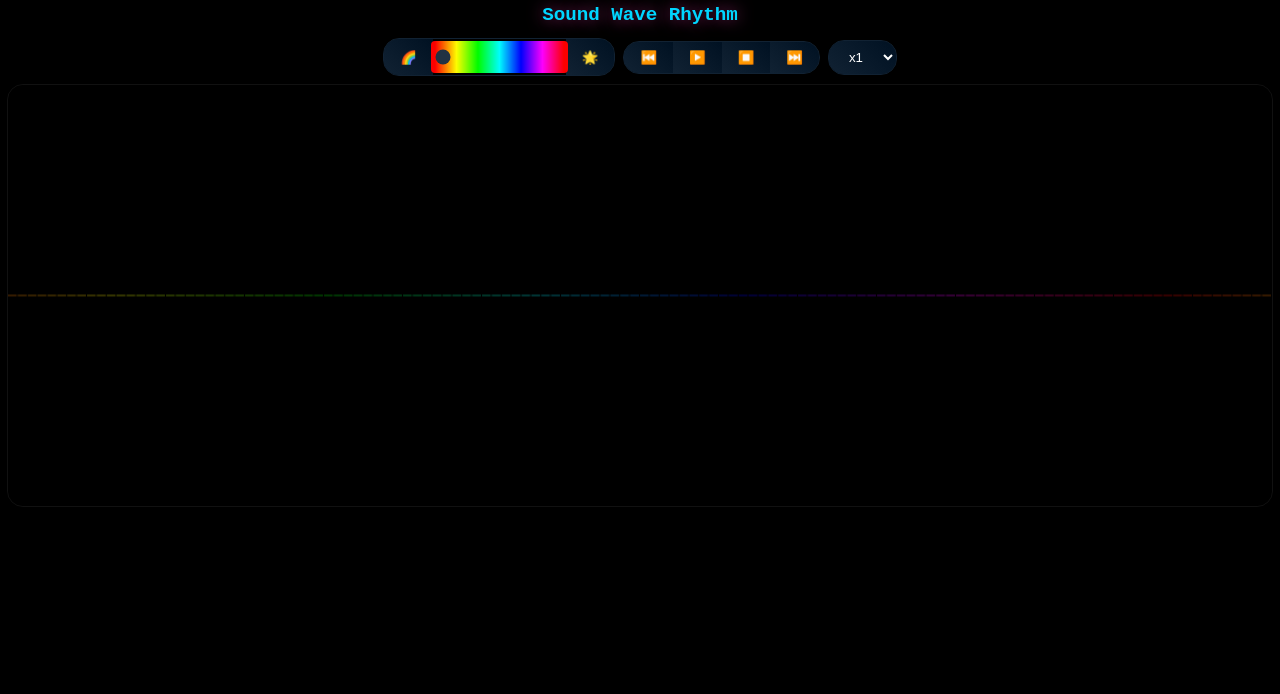
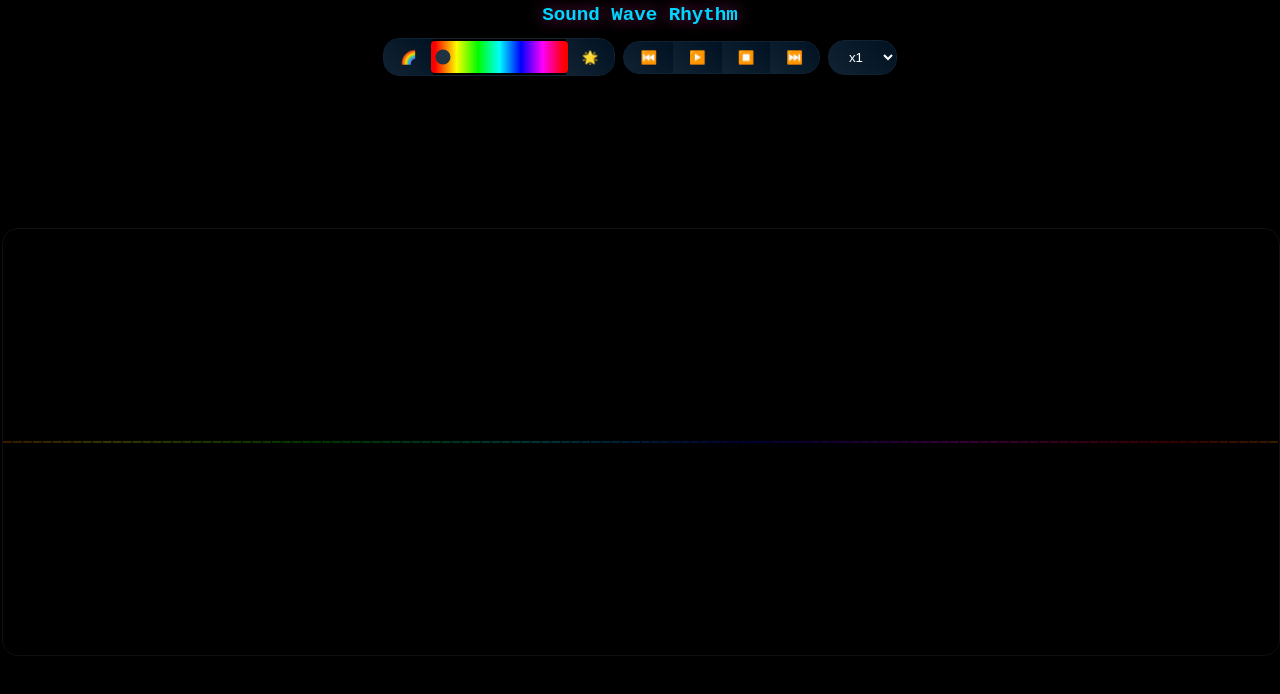
Before and after one commit to marcoavazquez/sound-rhythm-animation, a plain HTML site: page index.html in a window 1280 px wide. Drawn offline with Linux system fonts and the light colour scheme.

Commit message:
fixes controls and centers the canvas

```diff
--- a/css/styles.css
+++ b/css/styles.css
@@ -4,6 +4,11 @@ body {
   background: #000000;
   color: white;
   font-family: monospace, sans-serif;
+  display: flex;
+  flex-direction: column;
+  align-items: center;
+  justify-content: space-between;
+  height: 100vh;
 }
 
 canvas {
@@ -11,7 +16,7 @@ canvas {
   border-radius: 16px;
   display: block;
   margin: 0 auto;
-  width: 99%;
+  width: 100%;
   position: relative;
 }
 h1 {
@@ -22,13 +27,17 @@ h1 {
 }
 
 .canvas-container {
+  flex: 1;
+  width: 100%;
   position: relative;
+  display: grid;
+  place-items: center;
 }
 
-.canvas--container::after {
+.canvas-container::after {
   content: '';
   display: block;
-  background-image: linear-gradient(0deg, rgb(0 0 0 / 0.3) 1px, transparent 1px);
+  background-image: linear-gradient(0deg, rgb(0 0 0 / 0.1) 1px, transparent 1px);
   background-size: 4px 4px;
   width: 100%;
   height: 100%;
@@ -41,6 +50,7 @@ h1 {
   display: flex;
   justify-content: center;
   align-items: center;
+  flex-wrap: wrap;
   gap: 8px;
   padding: 0.5rem;
 }
--- a/index.html
+++ b/index.html
@@ -29,6 +29,7 @@
 </head>
 
 <body>
+  <header>
     <h1>Sound Wave Rhythm</h1>
     <div class="controls">
       <!-- <button onclick="startDemo()">Start Demo</button> -->
@@ -52,6 +53,7 @@
         </select>
       </div>
     </div>
+  </header>
   <div class="canvas-container">
     <canvas id="canvas" width="1200" height="400"></canvas>
   </div>
```
Lines whose indentation alone changed are shown as unchanged.
